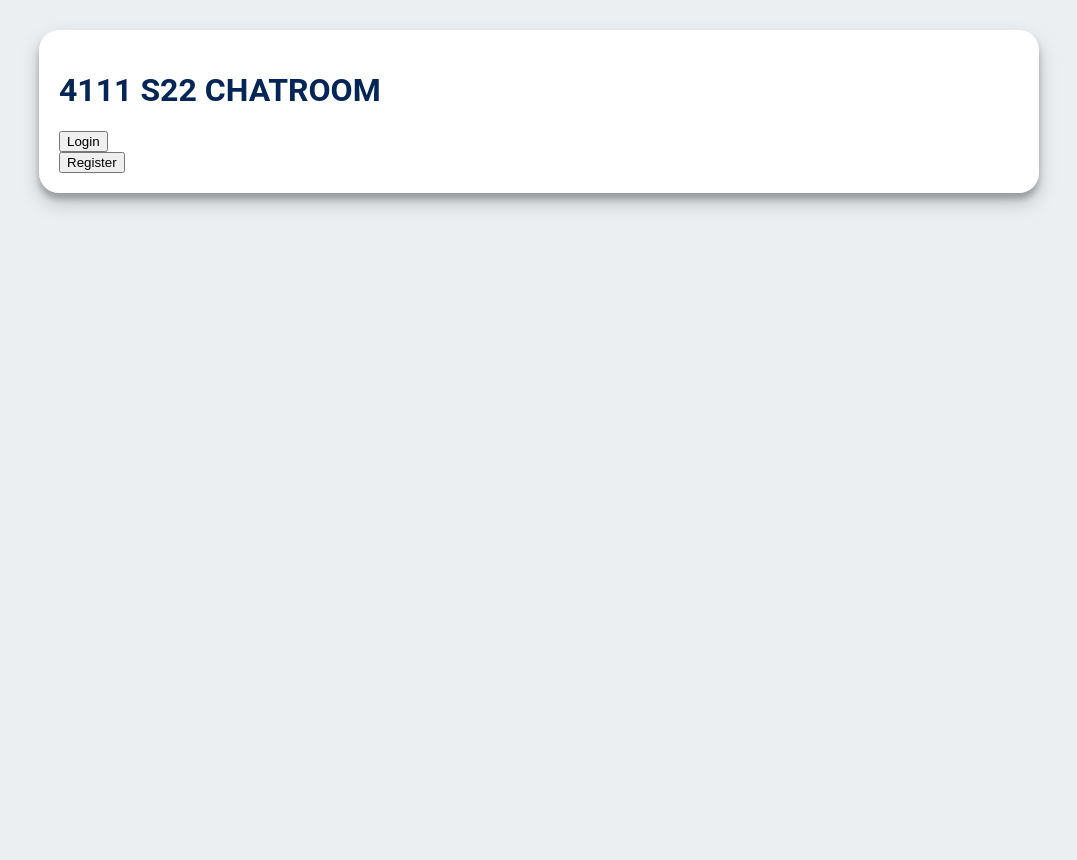
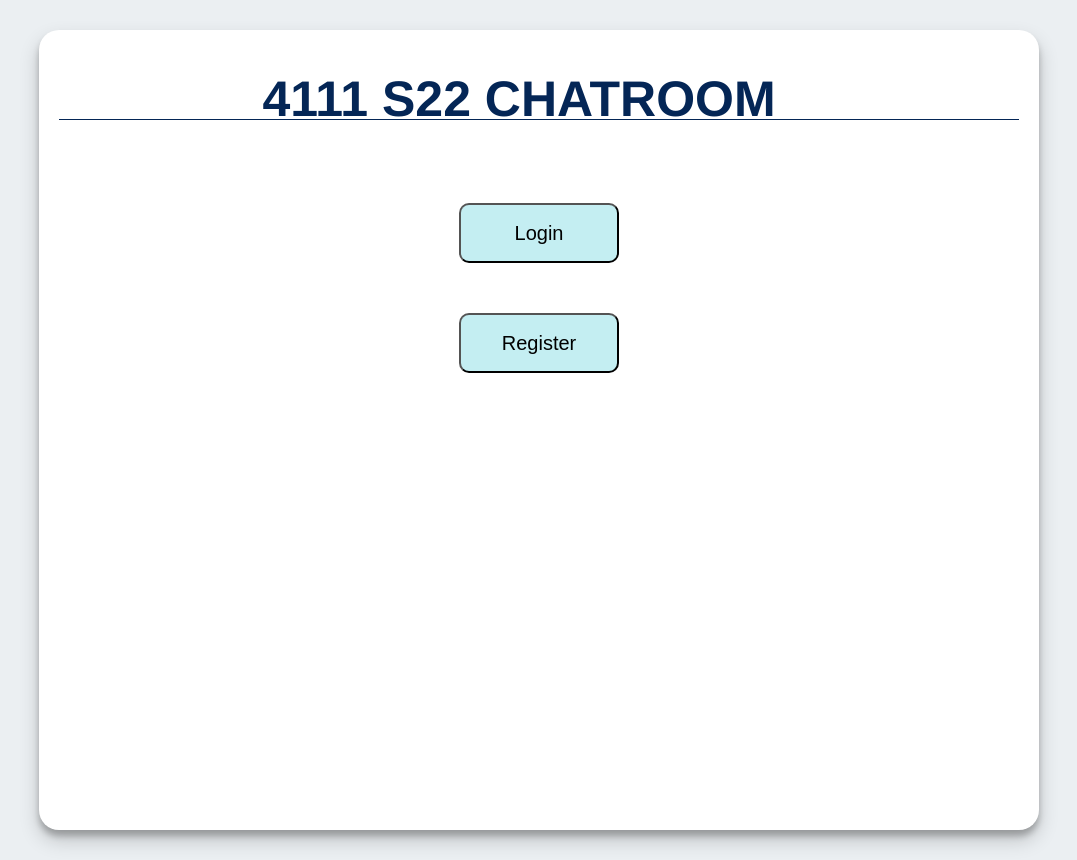
Before and after one commit to jl6017/CU-database-project, a Flask app: page / in a window 1280 px wide. Shown: the whole page, without its empty margins (101-1178 px from the left). Before the commit the page ends 209 px from the top, so only its background shows below. Run offline with Flask 2, Linux system fonts and the light colour scheme.

Commit message:
logincss

```diff
--- a/static/style.css
+++ b/static/style.css
@@ -1,7 +1,7 @@
 body{
     /* font-family: Helvetica; */
     /* font-family: -apple-system, BlinkMacSystemFont, 'Segoe UI', Roboto, Oxygen, Ubuntu, Cantarell, 'Open Sans', 'Helvetica Neue', sans-serif; */
-    font-family: Roboto, serif;
+    font-family: Helvetica;
     color:#042656;
     background-color: #EBEFF2;
     margin:0;
@@ -17,6 +17,7 @@ a:hover {
 }
 .box {
     width: 1000px;
+    height: 800px;
     margin: 30px auto;
     padding: 20px;
     border-radius: 20px;
@@ -25,66 +26,37 @@ a:hover {
     /* box-shadow: 10px 5px 5px #CCD6D9; */
     box-shadow: 0 10px 20px rgba(0,0,0,0.19), 0 6px 6px rgba(0,0,0,0.23);
 }
-.header {
+.index_page {
     height: 30px;
-    font-size: 16px;
+    font-size: 50px;
     line-height: 20px;
     padding-top: 5px;
-    text-align: right;
-    border-bottom: 1px solid #ddd;
+    text-align: center;
+    border-bottom: 1px solid #042656;
     padding-right: 40px;
 }
-.header a {
-    text-decoration: none;
-    border-bottom: none;
-    color: #4a85c8;
-    font-family: Courier, serif;
-}
-.header a:hover {
-    color: #F2B90C;
-}
-.bio {
-    border-bottom: 1px solid #ddd;
-    display: flex;
-    flex-direction: row
-}
-.bioimg {
-    width: 200px;
-    float: left;
-    border-radius: 20px;
-    margin: 1em 3em 1em 1em;
+
+.index_box1 {
+    padding-top: 50px;
+    text-align: center;
 
 }
-.biotext {
-    /* text-align:center; */
-    /* float: right; */
-    width: 640px;
-    line-height: 24px;
-    font-size: 18px;
-    text-align: justify;
-    margin: 1em 1em 1em 1em;
 
+.bottom1 {
+    height:60px;
+    width:160px;
+    font-size: 20px;
+    padding: 5px 10px;
+    text-align: center;
+    background-color: #C4EEF2;
+    border-radius: 10px;
 }
-.projects {
-    border-bottom: 1px solid #ddd;
+
+.bottom1:hover {
+    background-color: #F2B90C;
 }
-.section {
-    display: flex;
-    flex-direction: row
-}
-.sec-img {
-    width: 200px;
-    float: left;
-    border-radius: 5px;
-    margin: 0 3em 1em 1em;
-}
-.sec-text {
-    width: 640px;
-    line-height: 24px;
-    font-size: 16px;
-    text-align: justify;
-    margin: 0 1em 1em 1em;
-}
+
+
 #text-1 {
     font-family: Courier, serif;
 }
--- a/templates/base.html
+++ b/templates/base.html
@@ -9,8 +9,7 @@
 </head>
 <body>
 <div class="box">
-{% block content %}
-{% endblock %}
-    </div>
+    {% block content %} {% endblock %}
+</div>
 </body>
 </html>
--- a/templates/index.html
+++ b/templates/index.html
@@ -1,18 +1,18 @@
 {% extends 'base.html' %}
 {% block content %}
-    <h1 >
+    <h1 class="index_page">
         4111 S22 CHATROOM
     </h1>
-    <div id="login-button">
+    <div class="index_box1" id="login-button">
         <form action="login.html">
-            <button id="login">
+            <button class="bottom1" id="login">
                 Login
             </button>
         </form>
     </div>
-    <div id="register-button">
+    <div class="index_box1" id="register-button">
         <form action="register.html">
-            <button id="register">
+            <button class="bottom1" id="register">
                 Register
             </button>
         </form>
--- a/templates/login.html
+++ b/templates/login.html
@@ -1,5 +1,6 @@
 {%extends 'base.html' %}
 {% block content %}
+<div class="index_box1">
 <form action="login.html" method="POST">
     <h1>Login</h1>
     <label>
@@ -9,5 +10,5 @@
         <input type="password" name="password" placeholder="Password" required="required"><br><br>
     </label>
     <input type="submit" value="Log in">
-</form>
+</form></div>
 {% endblock %}
--- a/templates/register.html
+++ b/templates/register.html
@@ -1,5 +1,6 @@
 {% extends 'base.html' %}
 {% block content %}
+<div class="index_box1">
     <h1>Register</h1>
 <form action="register.html" method="POST">
     <label>
@@ -12,5 +13,5 @@
         <input type="password" name="password" placeholder="Password"><br><br>
     </label>
     <input type="submit" value="Register">
-</form>
+</form></div>
 {% endblock %}
```
